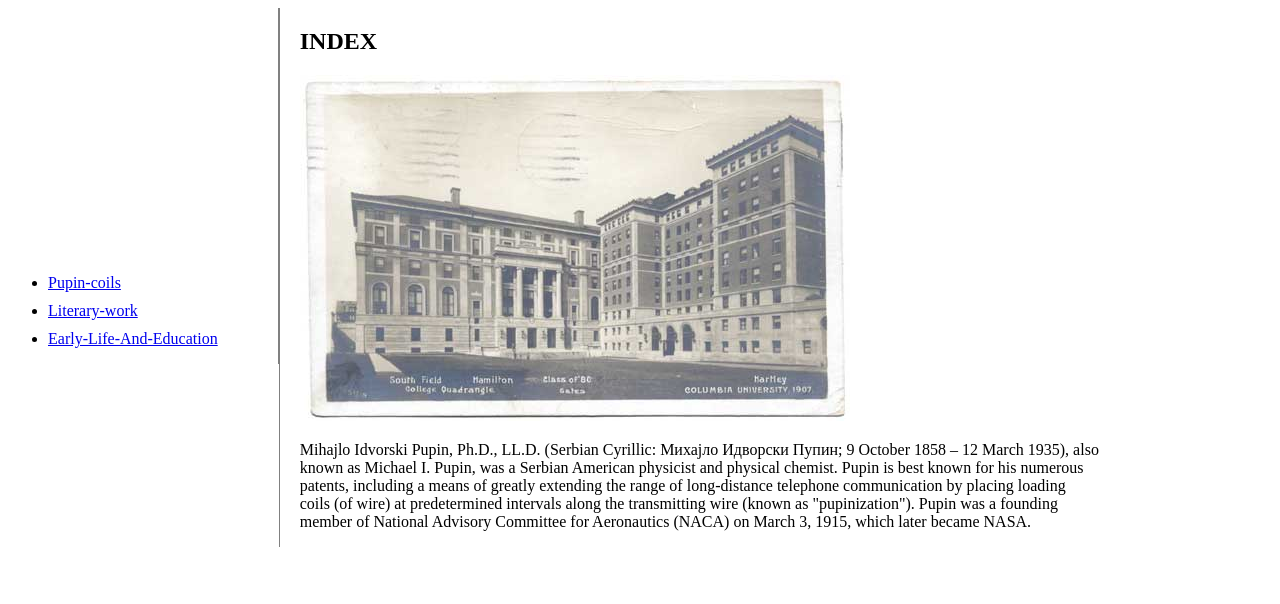
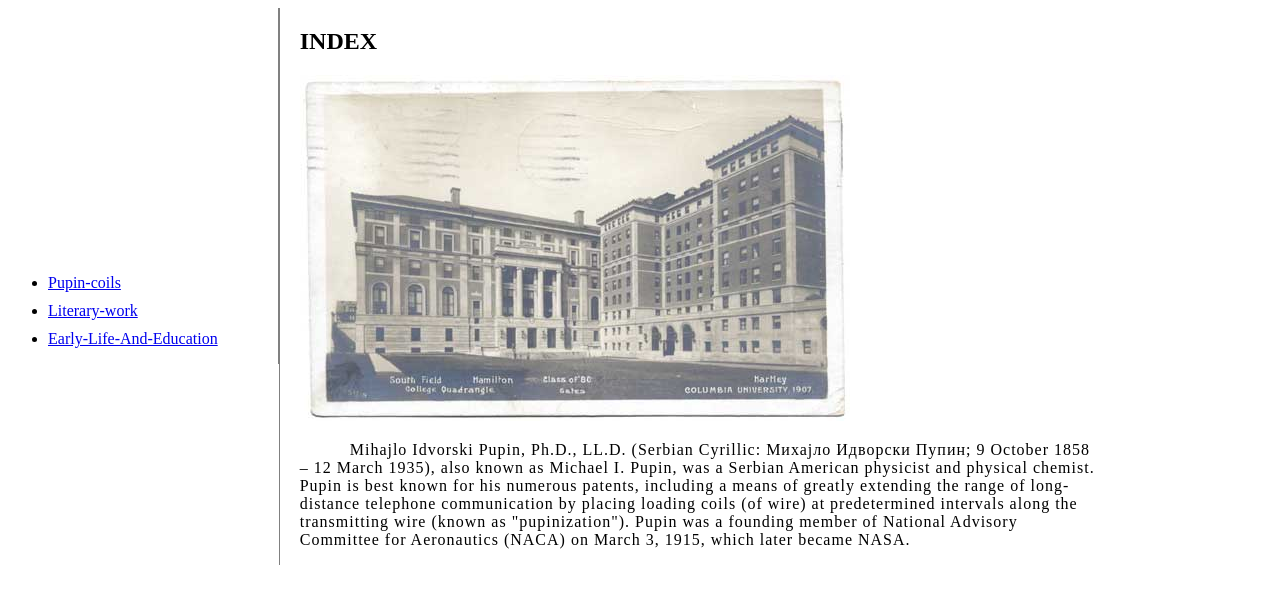
Before and after one commit to Javaudapte12/Pupin2, a plain HTML site: page index1.html in a window 1280 px wide. Drawn offline with Linux system fonts and the light colour scheme.

Commit message:
p font size

```diff
--- a/index1.html
+++ b/index1.html
@@ -5,7 +5,17 @@
 	  <title>Index</title>
 
 		<style>
- nav{
+
+p {
+   font-size: 15pxpx;
+   text-indent: 50px;
+   letter-spacing: 1px
+
+      }
+
+
+
+    nav{
       border-right:1px solid gray;
       float: left;
       padding-right: 60px;
```
Also changed, not shown: index.html (+5 -1 lines), literary-work.html (+13 -0 lines), pupin-coils.html (+8 -0 lines).
